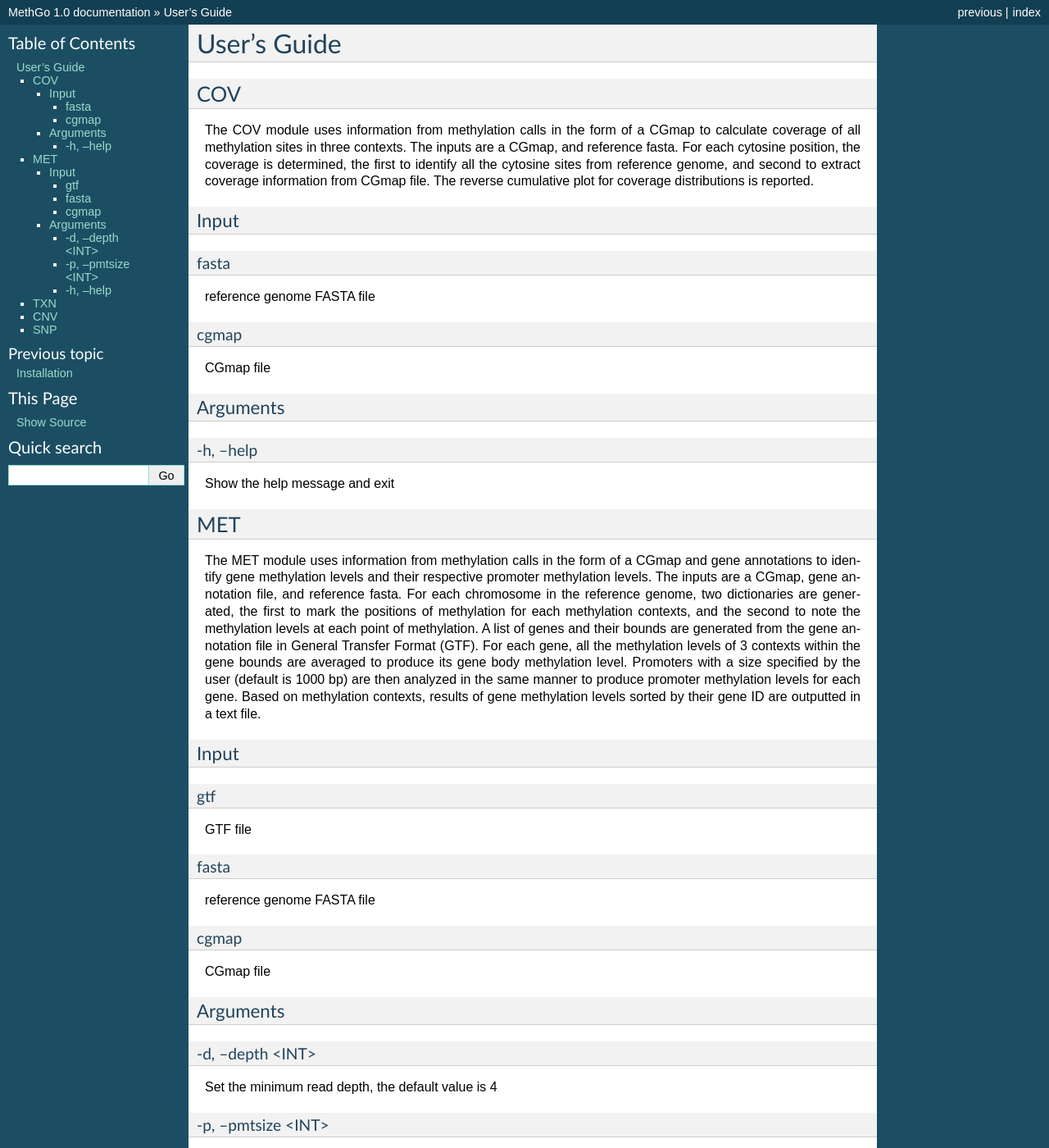
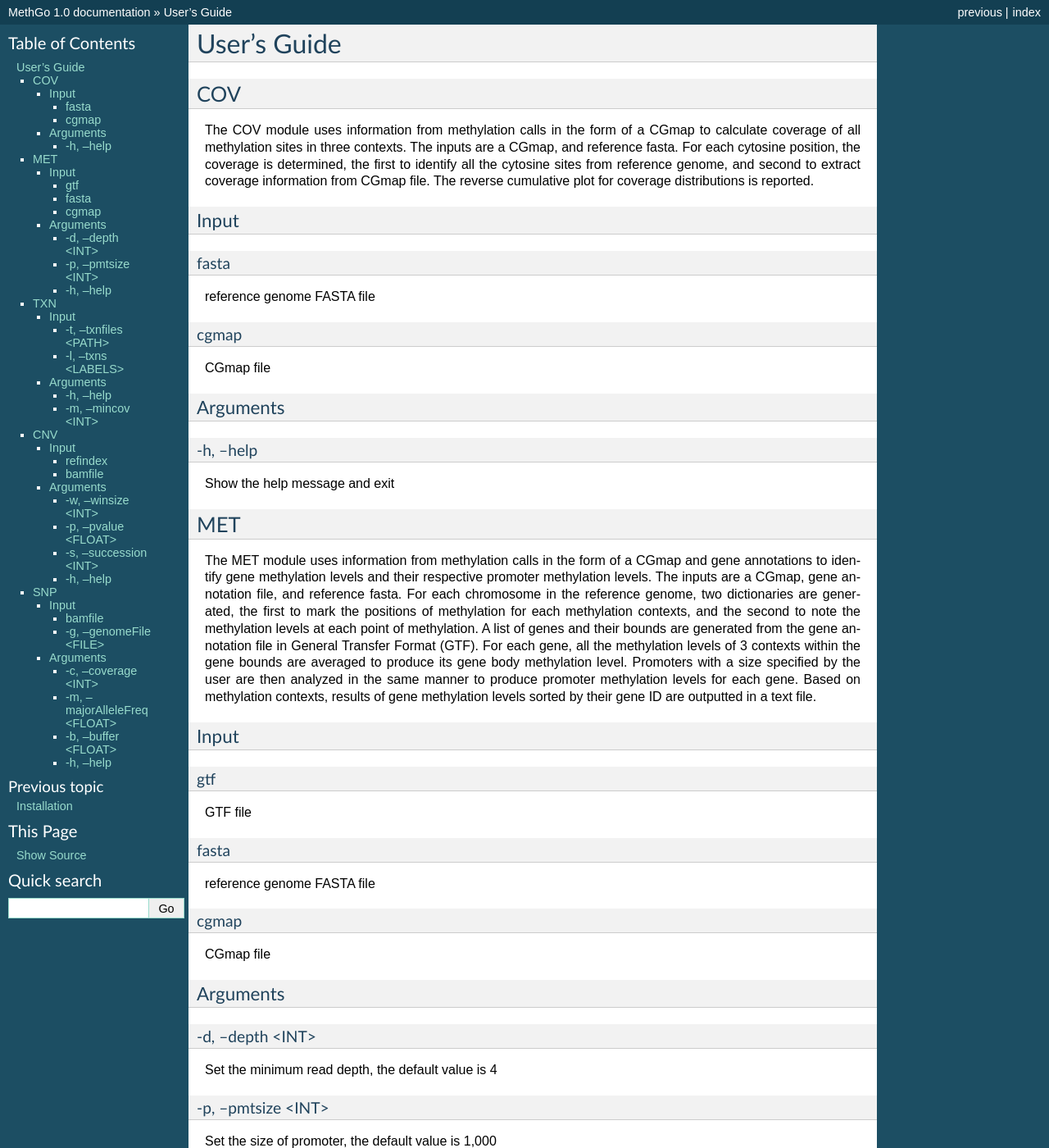
Before and after one commit to paoyangchen-laboratory/methgo, a Sphinx documentation site: the page built from docs/guide.rst, in a window 1280 px wide and 1400 px high. Shown: the whole window at 82% size. Built offline with Sphinx 7.4.7, drawn with Linux system fonts in a browser that asks for light colours; some of the changed text lies outside the part shown.

Commit message:
Update docs

```diff
--- a/docs/guide.rst
+++ b/docs/guide.rst
@@ -45,9 +45,9 @@
 gene annotation file in General Transfer Format (GTF). For each gene, all the
 methylation levels of 3 contexts within the gene bounds are averaged to produce
 its gene body methylation level. Promoters with a size specified by the user
-(default is 1000 bp) are then analyzed in the same manner to produce promoter
-methylation levels for each gene. Based on methylation contexts, results of
-gene methylation levels sorted by their gene ID are outputted in a text file.
+are then analyzed in the same manner to produce promoter methylation levels for
+each gene. Based on methylation contexts, results of gene methylation levels
+sorted by their gene ID are outputted in a text file.
 
 Input
 ~~~~~
@@ -94,6 +94,36 @@
 sites within 1,500 bp are averaged over tiling windows (30 bp). The methylation
 levels distributions are reported in a scatter plot with smooth curve.
 
+Input
+~~~~~
+
+-t, --txnfiles <PATH>
+"""""""""""""""""""""
+
+Path to the preprocessing TXN files
+
+-l, --txns <LABELS>
+"""""""""""""""""""
+
+List of TXN labels
+
+-c, --cgmap <FILE>
+
+Path to CGmap file
+
+Arguments
+~~~~~~~~~
+
+-h, --help
+""""""""""
+
+Show the help message and exit
+
+-m, --mincov <INT>
+""""""""""""""""""
+
+Set the minimum coverage
+
 CNV
 ---
 
@@ -112,6 +142,33 @@
 established so that any window with a sum higher than the cutoff will be
 considered a CNV.
 
+Input
+~~~~~
+
+refindex
+""""""""
+
+
+bamfile
+"""""""
+
+Arguments
+~~~~~~~~~
+
+-w, --winsize <INT>
+"""""""""""""""""""
+
+-p, --pvalue <FLOAT>
+""""""""""""""""""""
+
+-s, --succession <INT>
+""""""""""""""""""""""
+
+-h, --help
+""""""""""
+
+Show the help message and exit
+
 SNP
 ---
 
@@ -128,3 +185,39 @@
 buffer is set (default is 0.1) around 0.5 for the frequencies of the two alleles
 to be within (so default frequencies are 0.4-0.6) to be considered a
 heterozygous SNP.
+
+Input
+~~~~~
+
+bamfile
+"""""""
+
+Input BAM file
+
+-g, --genomeFile <FILE>
+"""""""""""""""""""""""
+
+Input FASTA file
+
+Arguments
+~~~~~~~~~
+
+-c, --coverage <INT>
+""""""""""""""""""""
+
+Coverage or minimum number of reads desired
+
+-m, --majorAlleleFreq <FLOAT>
+"""""""""""""""""""""""""""""
+
+Frequency to be considered homozygous allele
+
+-b, --buffer <FLOAT>
+""""""""""""""""""""
+
+Buffer on either side of 0.5 to be considered heterozygous allele
+
+-h, --help
+""""""""""
+
+Show the help message and exit
```
